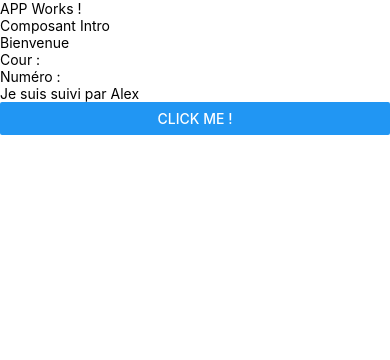
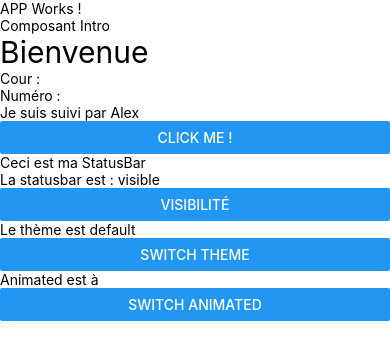
Before and after one commit to AlexDvsSemifir/demoRN, a React Native app: screen / in a window 390 px wide. Shown: the top 360 px of the page. Built offline with nearby package versions, Linux system fonts and the light colour scheme.

Commit message:
style(introduction): Added styles to component + added statusbar component

```diff
--- a/App.js
+++ b/App.js
@@ -2,6 +2,7 @@
 import {View, Text} from 'react-native';
 import React from 'react';
 import Introduction from './Components/Introduction/Introduction';
+import Statusbar from './Components/Statusbar/Statusbar';
 
 // Structure du composant fonction classique.
 const App = () => {
@@ -9,6 +10,7 @@ const App = () => {
     <View>
       <Text>APP Works !</Text>
       <Introduction monNom={'Alex'} />
+      <Statusbar />
     </View>
   );
 };
--- a/Components/Introduction/Introduction.js
+++ b/Components/Introduction/Introduction.js
@@ -1,5 +1,11 @@
 // Import React
-import {View, Text, Button} from 'react-native';
+/*
+View : Equivalent RN de <div></div>
+Text : Equivalent RN du <p></p>
+Button : Equivalent RN de <button></button>
+StyleSheet : Permet de gérer les styles car RN ne permet pas l'utilisation de fichiers .css : tout se fait dans un objet StyleSheet. Voir fin de la page pour exemple
+ */
+import {View, Text, Button, StyleSheet} from 'react-native';
 import React, {useState} from 'react';
 
 // Structure du composant fonction classique.
@@ -22,7 +28,7 @@ export const Introduction = props => {
         <Text>Composant Intro</Text>
       </View>
       <View>
-        <Text>Bienvenue</Text>
+        <Text style={styles.text}>Bienvenue</Text>
         <Text>Cour : {cour.nom}</Text>
         <Text>Numéro : {cour.numero}</Text>
         <Text>Je suis suivi par {props.monNom}</Text>
@@ -32,10 +38,26 @@ export const Introduction = props => {
         Button : Element bouton spécifique à ReactNative
             - onPress est l'équivalent du onClick
         */}
-        <Button title="Click me !" onPress={handlePress} />
+        <Button
+          title="Click me !"
+          onPress={handlePress}
+          style={styles.button}
+        />
       </View>
     </View>
   );
 };
 
+// Style :
+const styles = StyleSheet.create({
+  text: {
+    fontSize: 30,
+  },
+  button: {
+    flexDirection: 'row',
+    alignItems: 'center',
+    margin: 5,
+  },
+});
+
 export default Introduction;
--- a/Components/Statusbar/Statusbar.js
+++ b/Components/Statusbar/Statusbar.js
@@ -1,18 +1,40 @@
-import React, {Button} from 'react';
-import {View, Text, SafeAreaView, StatusBar, useState} from 'react-native';
+import React, {useState} from 'react';
+import {View, Text, SafeAreaView, StatusBar, Button} from 'react-native';
+
+const STYLES = ['default', 'dark-content', 'light'];
 
 export const Statusbar = () => {
   const [hidden, setHidden] = useState(false);
+  const [animated, setAnimated] = useState(true);
+  const [statusStyle, setStatusStyle] = useState(STYLES[0]);
 
   const handleVisibility = () => {
     setHidden(!hidden);
+  };
+  const handleAnimated = () => {
+    setAnimated(!animated);
+  };
+
+  /**
+   * Modifie le style de la statusbar. Retourne à 0 si supérieur à la taille du tableau
+   */
+  const handleTheme = () => {
+    let styleIndex = STYLES.indexOf(statusStyle);
+
+    styleIndex += 1;
+
+    if (styleIndex === STYLES.length) {
+      styleIndex = 0;
+    }
+
+    setStatusStyle(STYLES[styleIndex]);
   };
 
   return (
     //   Balise pour délilmiter la taille de l'écran
     <SafeAreaView>
       {/* Balise qui permet de gérer la status bar */}
-      <StatusBar hidden={hidden} />
+      <StatusBar hidden={hidden} barStyle={statusStyle} animated={animated} />
       <View>
         <Text>Ceci est ma StatusBar</Text>
       </View>
@@ -22,6 +44,20 @@ export const Statusbar = () => {
       <View>
         <Button title="Visibilité" onPress={handleVisibility} />
       </View>
+      <View>
+        <Text>Le thème est {statusStyle}</Text>
+      </View>
+      <View>
+        <Button title="Switch theme" onPress={handleTheme} />
+      </View>
+      <View>
+        <Text>Animated est à {animated}</Text>
+      </View>
+      <View>
+        <Button title="Switch Animated" onPress={handleAnimated} />
+      </View>
     </SafeAreaView>
   );
 };
+
+export default Statusbar;
```
